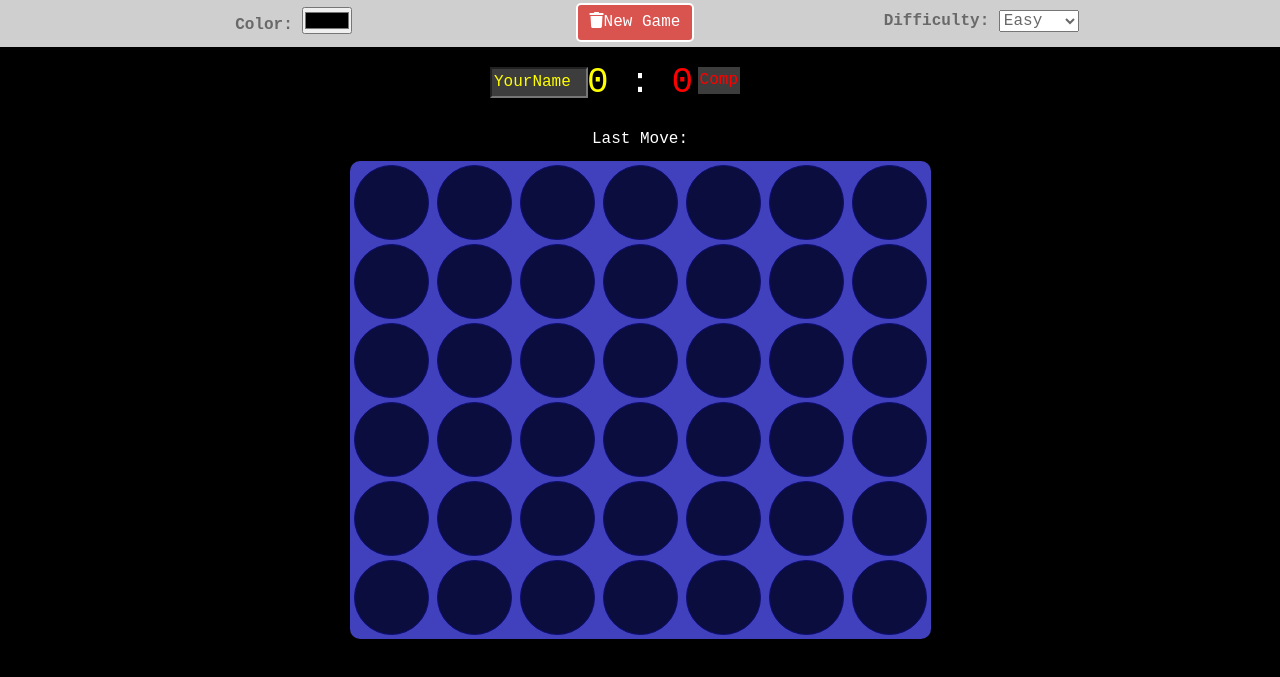
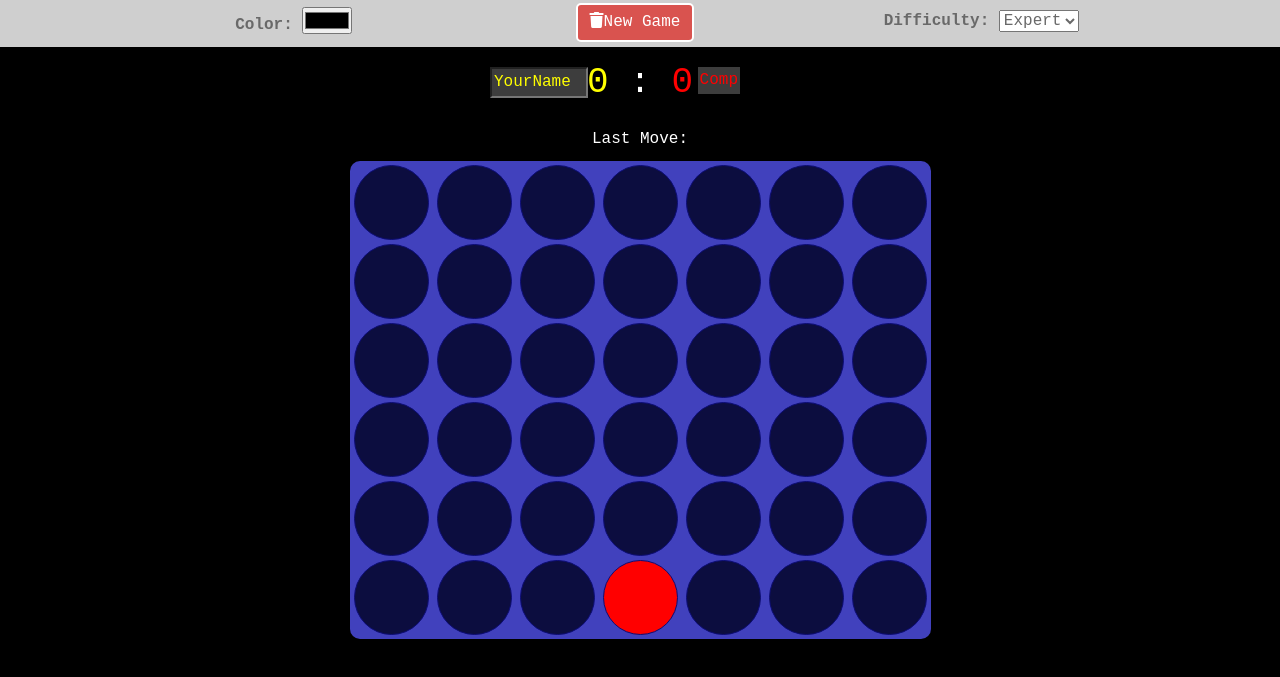
Before and after one commit to jallard-007/Connect4, a plain HTML site: page index.html in a window 1280 px wide. Shown: the part 45-722 px from the top of the page. Drawn offline with nearby package versions, Linux system fonts and the light colour scheme.

Commit message:
Defaults to expert difficulty

```diff
--- a/EventListeners.js
+++ b/EventListeners.js
@@ -1,5 +1,9 @@
 import { GameLoop } from './Main.js';
-import { ClearBoard, HoverOverColumn, RemoveHoverOverColumn } from './GameBoard.js';
+import {
+  ClearBoard,
+  HoverOverColumn,
+  RemoveHoverOverColumn,
+} from './GameBoard.js';
 import {
   choiceColumn0,
   choiceColumn1,
@@ -11,7 +15,7 @@ import {
   resetButton,
   colorSelector,
   cssRoot,
-  difficultySelector
+  difficultySelector,
 } from './pageElements.js';
 
 export function ResetButtonEventListener() {
@@ -98,7 +102,7 @@ export function AddChangeColorEventListener() {
   });
 }
 
-export let difficulty = 0;
+export let difficulty = 3; // default to expert difficulty
 export function AddDifficultyEventListener() {
   difficultySelector.addEventListener('change', () => {
     console.log(difficultySelector.value);
--- a/index.html
+++ b/index.html
@@ -30,10 +30,10 @@
                     <div>
                         <label for='difficulties' id="difficultyTag">Difficulty:</label>
                         <select name="difficulties" id="difficultySelector">
-                            <option value='easy'>Easy</option>
-                            <option value='medium'>Medium</option>
-                            <option value='hard'>Hard</option>
-                            <option value='expert'>Expert</option>
+                            <option value="easy">Easy</option>
+                            <option value="medium">Medium</option>
+                            <option value="hard">Hard</option>
+                            <option value="expert" selected>Expert</option>
                         </select>
                     </div>
                 </div>
@@ -81,7 +81,7 @@
             <div class="slot"></div>
             <div class="slot"></div>
             <div class="slot"></div>
-            <div class="slot"></div>
+            <div class="slot slot2"></div>
         </div>
         <div id="c4" class="column">
             <div class="slot"></div>
```
